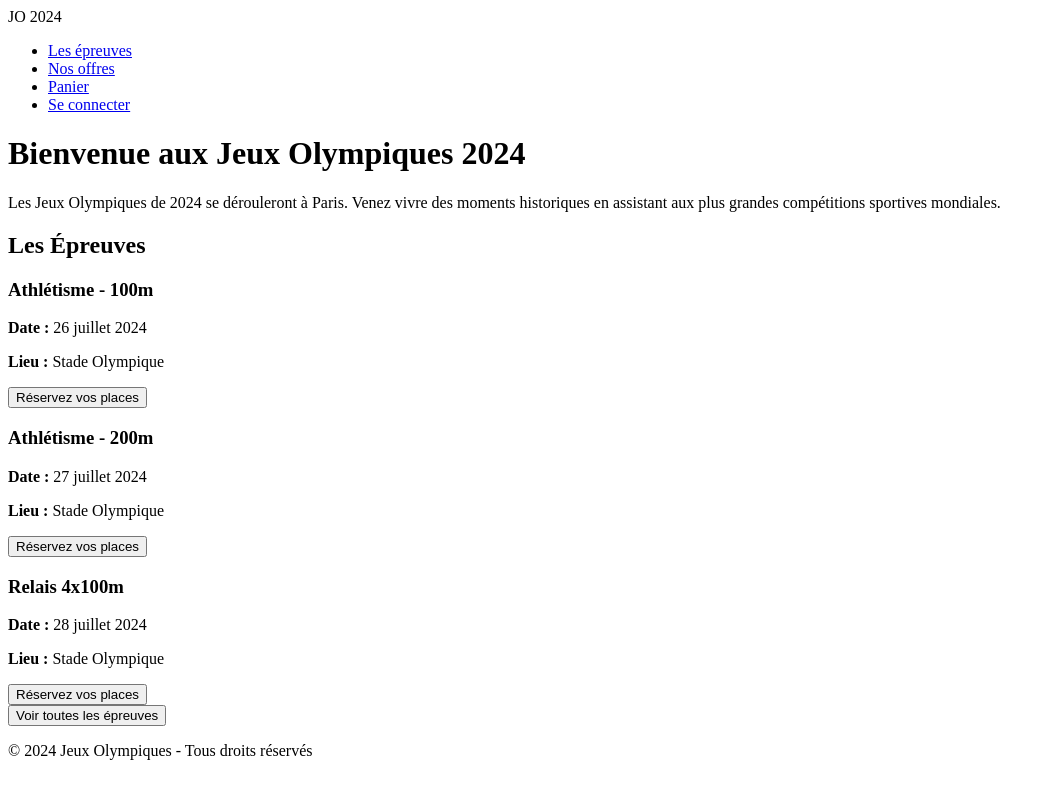
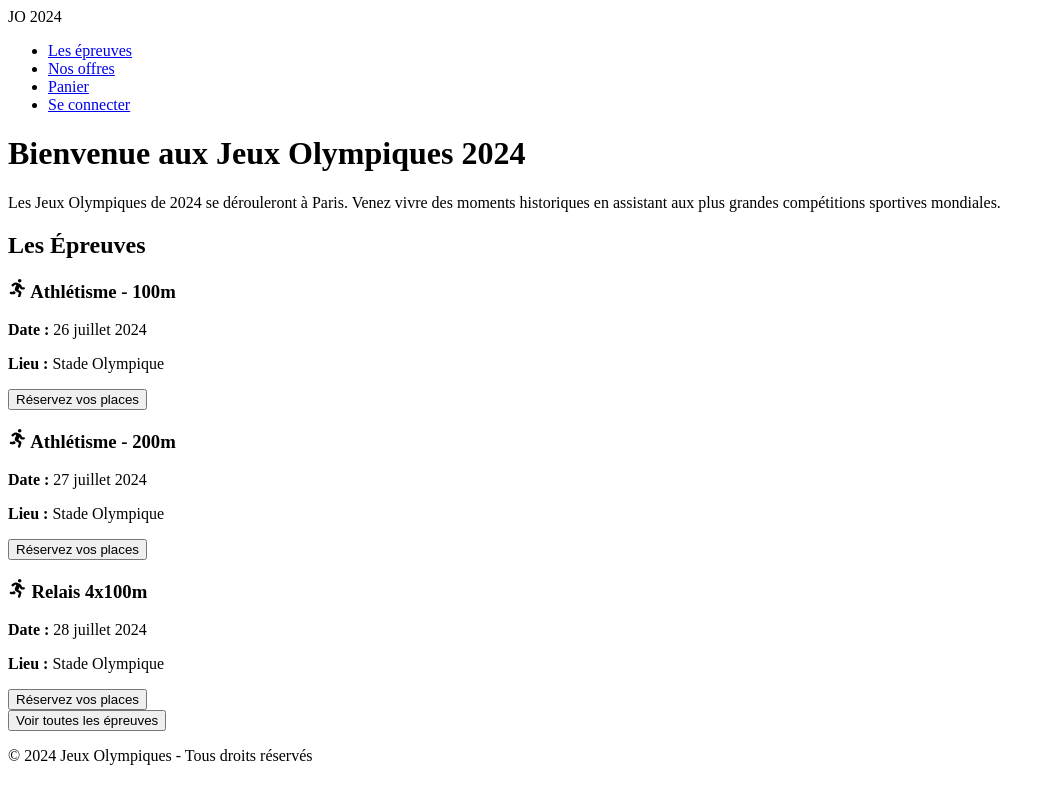
Before and after one commit to ya-web/olympics, a React (Create React App) app in the folder frontend/: page / in a window 1280 px wide. Shown: the whole page, without its empty margins (0-1055 px from the left). Built offline with nearby package versions, Linux system fonts and the light colour scheme.

Commit message:
Add sports icons using React Icons for events

```diff
--- a/frontend/package.json
+++ b/frontend/package.json
@@ -8,6 +8,7 @@
     "@testing-library/user-event": "^13.5.0",
     "react": "^18.3.1",
     "react-dom": "^18.3.1",
+    "react-icons": "^5.3.0",
     "react-router-dom": "^6.27.0",
     "react-scripts": "5.0.1",
     "web-vitals": "^2.1.4"
--- a/frontend/src/pages/Home.js
+++ b/frontend/src/pages/Home.js
@@ -2,7 +2,7 @@ import React from 'react';
 import Header from '../components/Header';
 import Footer from '../components/Footer';
 import { Link } from 'react-router-dom';
-
+import { FaRunning } from 'react-icons/fa';
 const Home = () => {
   return (
     <div>
@@ -13,21 +13,21 @@ const Home = () => {
       <h2>Les Épreuves</h2>
       <div className="epreuves">
         <div className="epreuve">
-          <h3>Athlétisme - 100m</h3>
+          <h3><FaRunning /> Athlétisme - 100m</h3>
           <p><strong>Date :</strong> 26 juillet 2024</p>
           <p><strong>Lieu :</strong> Stade Olympique</p>
           <button>Réservez vos places</button>
         </div>
 
         <div className="epreuve">
-          <h3>Athlétisme - 200m</h3>
+          <h3><FaRunning /> Athlétisme - 200m</h3>
           <p><strong>Date :</strong> 27 juillet 2024</p>
           <p><strong>Lieu :</strong> Stade Olympique</p>
           <button>Réservez vos places</button>
         </div>
 
         <div className="epreuve">
-          <h3>Relais 4x100m</h3>
+          <h3><FaRunning /> Relais 4x100m</h3>
           <p><strong>Date :</strong> 28 juillet 2024</p>
           <p><strong>Lieu :</strong> Stade Olympique</p>
           <button>Réservez vos places</button>
```
Also changed, not shown: 1 other file (tests, documents, lock files or other folders).
